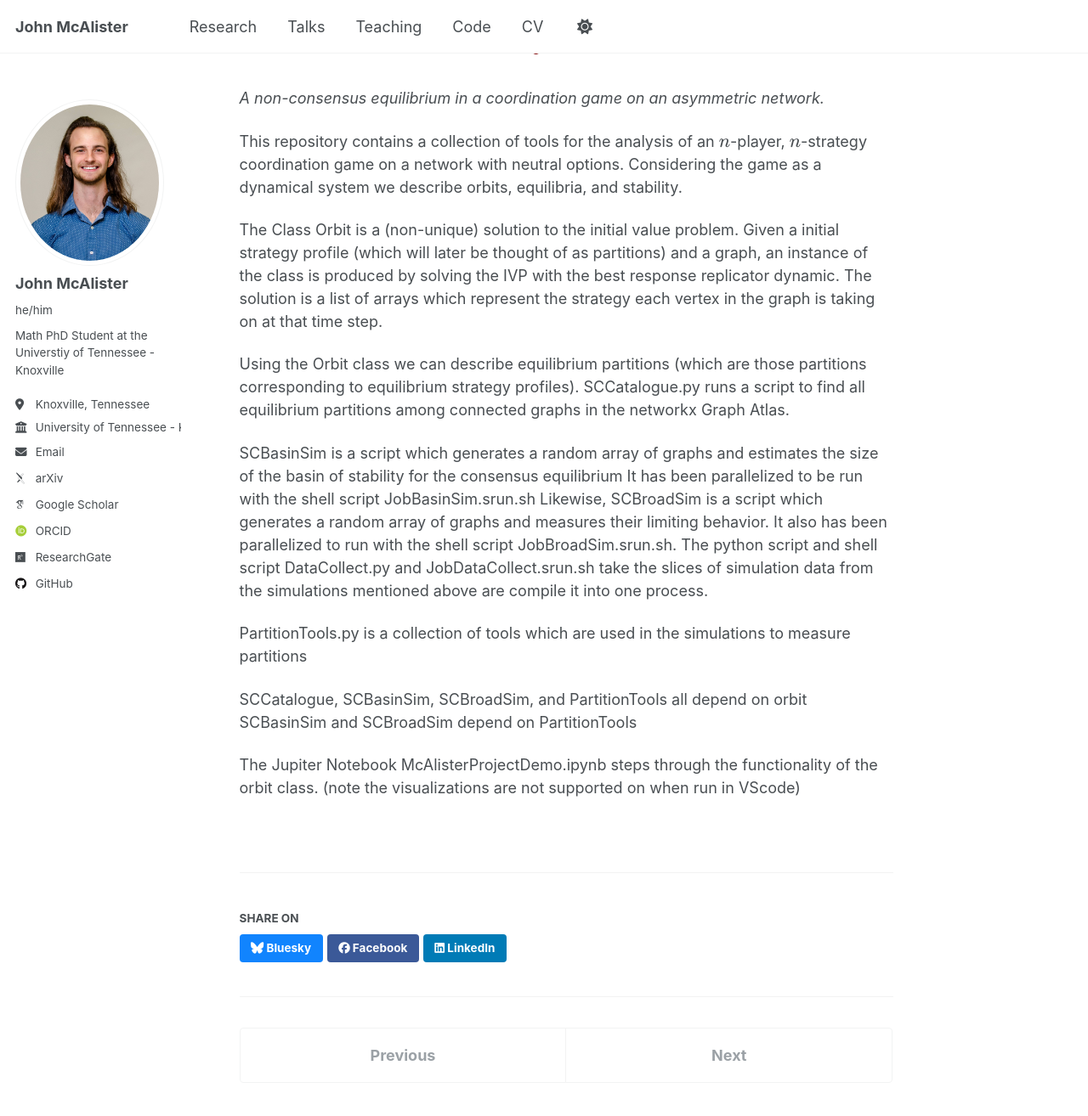
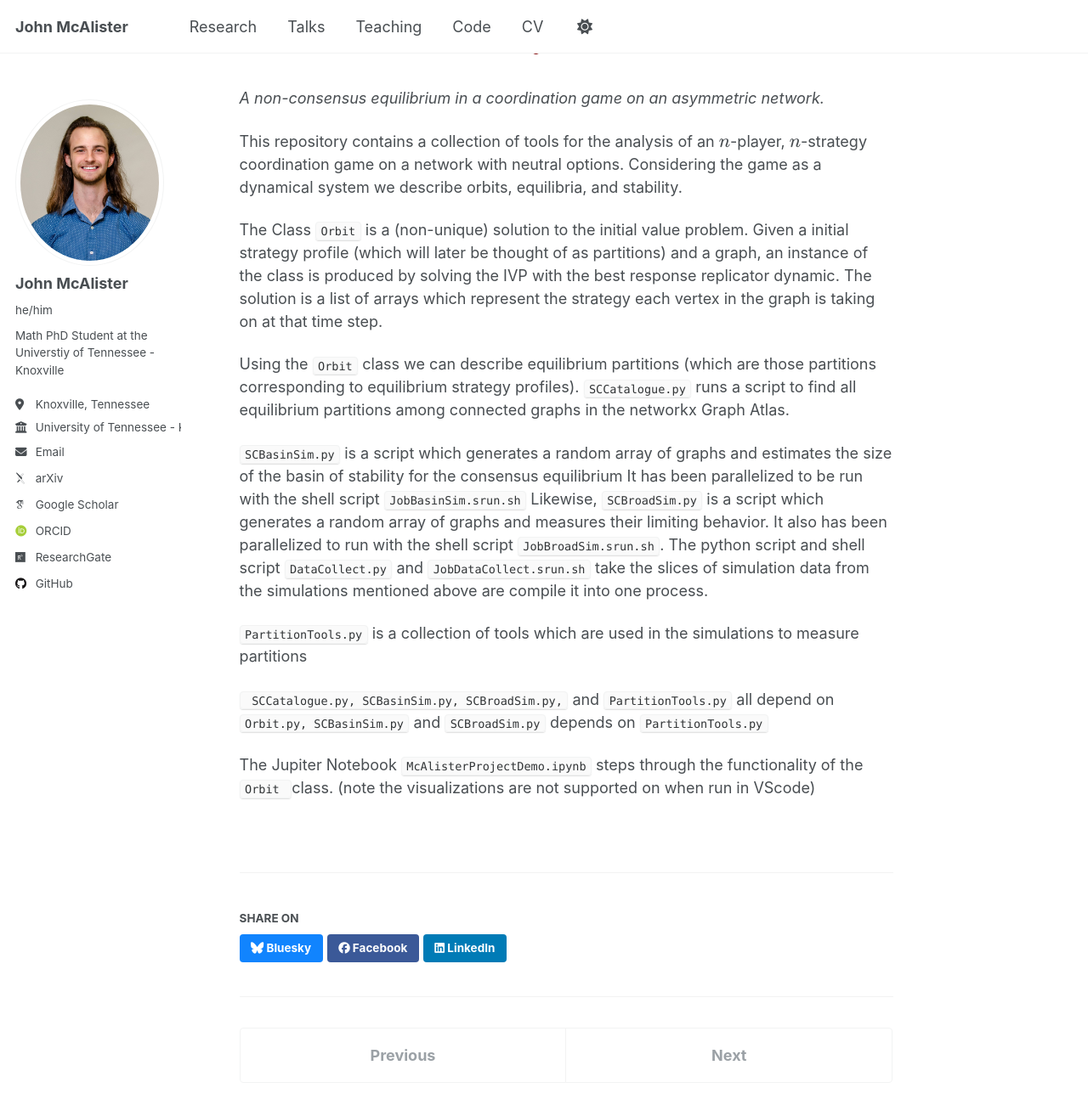
Before and after one commit to jmcalis/jmcalis.github.io, a Jekyll site: the page built from _portfolio/2022-Discrete-Structured-Coordination.md, in a window 1280 px wide and 1400 px high, scrolled down 524 px. Shown: the top 1314 px of the window at 85% size. Built offline with Jekyll 4.4.1, drawn with Linux system fonts in a browser that asks for light colours; some web fonts are replaced; a script that is not in the unit is left out.

Commit message:
New Portfolio entry

```diff
--- a/_portfolio/2022-Discrete-Structured-Coordination.md
+++ b/_portfolio/2022-Discrete-Structured-Coordination.md
@@ -13,26 +13,16 @@ collection: portfolio
 This repository contains a collection of tools for the analysis of an \\(n\\)-player, \\(n\\)-strategy coordination game on a network with neutral options.
 Considering the game as a dynamical system we describe orbits, equilibria, and stability.
 
-The Class Orbit is a (non-unique) solution to the initial value problem. Given a initial strategy profile (which will
-later be thought of as partitions) and a graph, an instance of the class is produced by solving the IVP
-with the best response replicator dynamic. The solution is a list of arrays which represent the strategy
-each vertex in the graph is taking on at that time step.
+The Class <code>Orbit</code> is a (non-unique) solution to the initial value problem. Given a initial strategy profile (which will later be thought of as partitions) and a graph, an instance of the class is produced by solving the IVP with the best response replicator dynamic. The solution is a list of arrays which represent the strategy each vertex in the graph is taking on at that time step.
 
-Using the Orbit class we can describe equilibrium partitions (which are those partitions corresponding to
-equilibrium strategy profiles). SCCatalogue.py runs a script to find all equilibrium partitions among
-connected graphs in the networkx Graph Atlas.
+Using the <code>Orbit</code> class we can describe equilibrium partitions (which are those partitions corresponding to equilibrium strategy profiles). <code>SCCatalogue.py</code> runs a script to find all equilibrium partitions among connected graphs in the networkx Graph Atlas.
 
-SCBasinSim is a script which generates a random array of graphs and estimates the size of the basin of
-stability for the consensus equilibrium It has been parallelized to be run with the shell script JobBasinSim.srun.sh
-Likewise, SCBroadSim is a script which generates a random array of graphs and measures their limiting behavior.
-It also has been parallelized to run with the shell script JobBroadSim.srun.sh.
-The python script and shell script DataCollect.py and JobDataCollect.srun.sh take the slices of simulation data from the
-simulations mentioned above are compile it into one process.
+<code>SCBasinSim.py</code> is a script which generates a random array of graphs and estimates the size of the basin of stability for the consensus equilibrium It has been parallelized to be run with the shell script <code>JobBasinSim.srun.sh</code>
+Likewise, <code>SCBroadSim.py</code> is a script which generates a random array of graphs and measures their limiting behavior. It also has been parallelized to run with the shell script <code>JobBroadSim.srun.sh</code>.
+The python script and shell script <code>DataCollect.py</code> and <code>JobDataCollect.srun.sh</code> take the slices of simulation data from the simulations mentioned above are compile it into one process.
 
-PartitionTools.py is a collection of tools which are used in the simulations to measure partitions
+<code>PartitionTools.py</code> is a collection of tools which are used in the simulations to measure partitions
 
-SCCatalogue, SCBasinSim, SCBroadSim, and PartitionTools all depend on orbit
-SCBasinSim and SCBroadSim depend on PartitionTools
+<code> SCCatalogue.py, SCBasinSim.py, SCBroadSim.py,</code> and <code>PartitionTools.py</code> all depend on <code>Orbit.py, SCBasinSim.py</code> and <code>SCBroadSim.py</code> depends on <code>PartitionTools.py</code>
 
-The Jupiter Notebook McAlisterProjectDemo.ipynb steps through the functionality of the orbit class.
-(note the visualizations are not supported on when run in VScode)
+The Jupiter Notebook <code>McAlisterProjectDemo.ipynb</code> steps through the functionality of the <code>Orbit </code>class. (note the visualizations are not supported on when run in VScode)
```
Also changed, not shown: _portfolio/2025-Continuous-Structured-Coordination.md (+3 -3 lines), _portfolio/2025-Structured-Replicator-Dynamics.md (added, +21 -0 lines), _portfolio/2025-Wildlife-Trade-Networks.md (+3 -3 lines), images/StructuredReplicatorImage.png (added).
